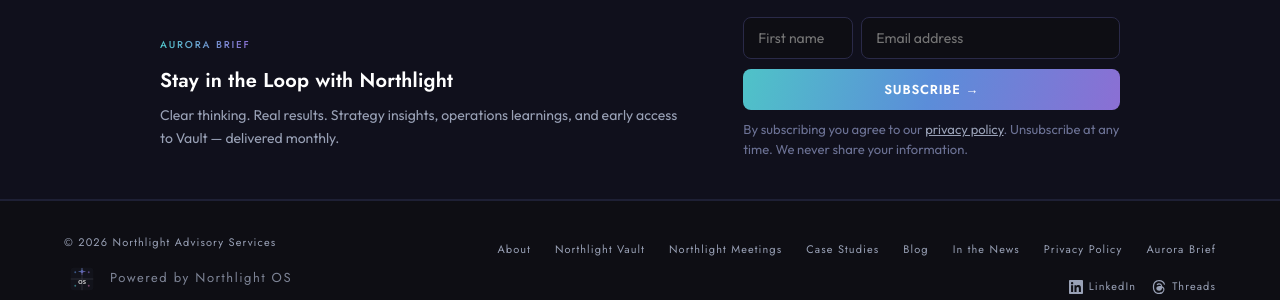
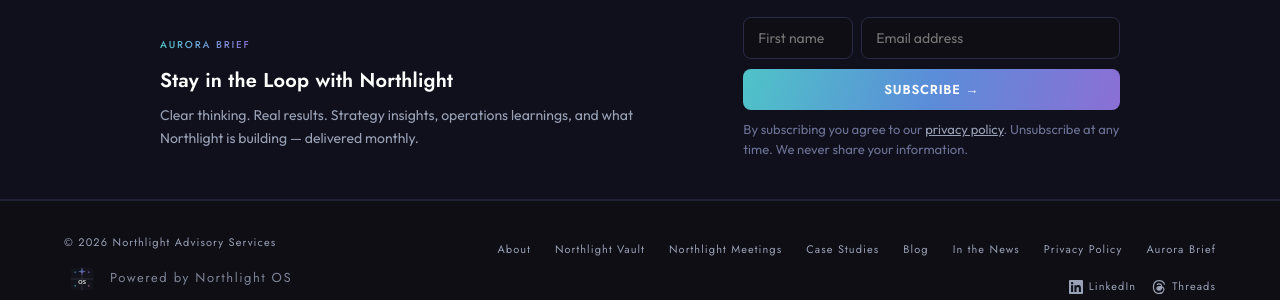
Before and after one commit to elizabethlemoine33-commits/bynorthlight-site, a Jekyll site: the page built from services.html, in a window 1280 px wide and 900 px high, scrolled down 2464 px. Shown: the part 571-871 px from the top of the window. Built offline with Jekyll 4.4.1, drawn with Linux system fonts in a browser that asks for light colours; some of the changed text lies outside the part shown.

Commit message:
Phase 7 quick wins — sameAs, profile links, schema URLs, newsletter copy
- Add EveryExpert to Organization sameAs in index.html
- Add EveryExpert profile link to services.html advisory section
- Fix Skills Market schema URL to mcpmarket.com
- Remove "early access to Vault" from newsletter include

Co-Authored-By: Claude Sonnet 4.6 <noreply@anthropic.com>

```diff
--- a/_includes/newsletter.html
+++ b/_includes/newsletter.html
@@ -5,7 +5,7 @@
     <div style="flex: 1.4;">
       <div style="font-family: 'Jost', sans-serif; font-size: 10px; font-weight: 500; letter-spacing: 0.18em; text-transform: uppercase; margin-bottom: 10px; background: linear-gradient(90deg, #4FC3C8, #8B6FD4); -webkit-background-clip: text; -webkit-text-fill-color: transparent; background-clip: text; display: inline-block;">Aurora Brief</div>
       <div style="font-family: 'Jost', sans-serif; font-weight: 600; font-size: 20px; color: var(--text); margin-bottom: 6px; letter-spacing: 0.01em;">Stay in the Loop with Northlight</div>
-      <div style="font-family: 'Outfit', sans-serif; font-size: 14px; color: var(--muted); line-height: 1.6;">Clear thinking. Real results. Strategy insights, operations learnings, and early access to Vault — delivered monthly.</div>
+      <div style="font-family: 'Outfit', sans-serif; font-size: 14px; color: var(--muted); line-height: 1.6;">Clear thinking. Real results. Strategy insights, operations learnings, and what Northlight is building — delivered monthly.</div>
     </div>
     <form action="https://app.kit.com/forms/9467797/subscriptions" method="post" style="display: flex; flex-direction: column; gap: 10px; flex: 1; min-width: 260px;">
       <input type="hidden" name="redirect_to" value="https://bynorthlight.ca/subscription-confirmed.html" />
--- a/index.html
+++ b/index.html
@@ -502,7 +502,8 @@
         "https://github.com/Northlight-Advisory-Services",
         "https://www.crunchbase.com/organization/northlight-advisory-services",
         "https://clutch.co/profile/northlight-advisory-services",
-        "https://www.gofractional.com/r/elizabeth-anne-randell-lemoine"
+        "https://www.gofractional.com/r/elizabeth-anne-randell-lemoine",
+        "https://www.everyexpert.com/elizabethlemoine"
       ],
       "contactPoint": {
         "@type": "ContactPoint",
--- a/services.html
+++ b/services.html
@@ -54,7 +54,7 @@ head_extra: |
         "description": "A curated marketplace of MCP skills for Claude — purpose-built tools that extend what AI assistants can do for Canadian operators and founders.",
         "applicationCategory": "DeveloperApplication",
         "provider": { "@id": "https://bynorthlight.ca#northlight" },
-        "url": "https://bynorthlight.ca/northlight-os.html"
+        "url": "https://mcpmarket.com/sellers/northlight-skills"
       },
       {
         "@type": "FAQPage",
@@ -339,6 +339,7 @@ head_extra: |
         </div>
         <div class="profile-links">
           <p style="font-family: 'Outfit', sans-serif; font-size: 13px; color: var(--muted); line-height: 1.5; width: 100%; margin-bottom: 8px;">Verify Northlight's credentials and work history:</p>
+          <a href="https://www.everyexpert.com/elizabethlemoine" target="_blank" rel="noopener" class="profile-link">EveryExpert Profile ↗</a>
           <a href="https://www.gofractional.com/r/elizabeth-anne-randell-lemoine" target="_blank" rel="noopener" class="profile-link">GoFractional Profile ↗</a>
           <a href="https://www.linkedin.com/in/elizabethannelemoine" target="_blank" rel="noopener" class="profile-link">LinkedIn ↗</a>
           <a href="/about.html" class="profile-link">About Elizabeth →</a>
```
